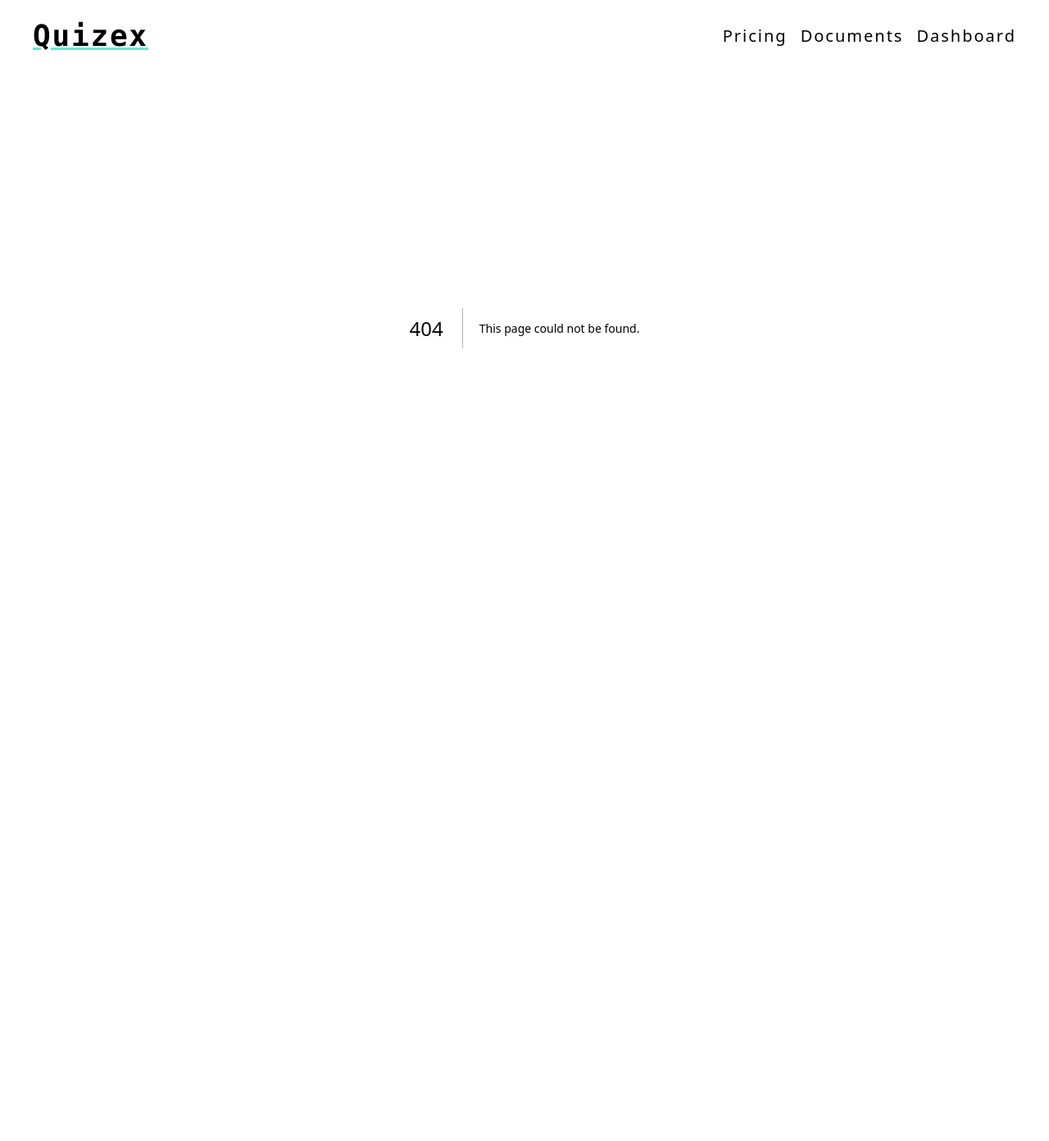
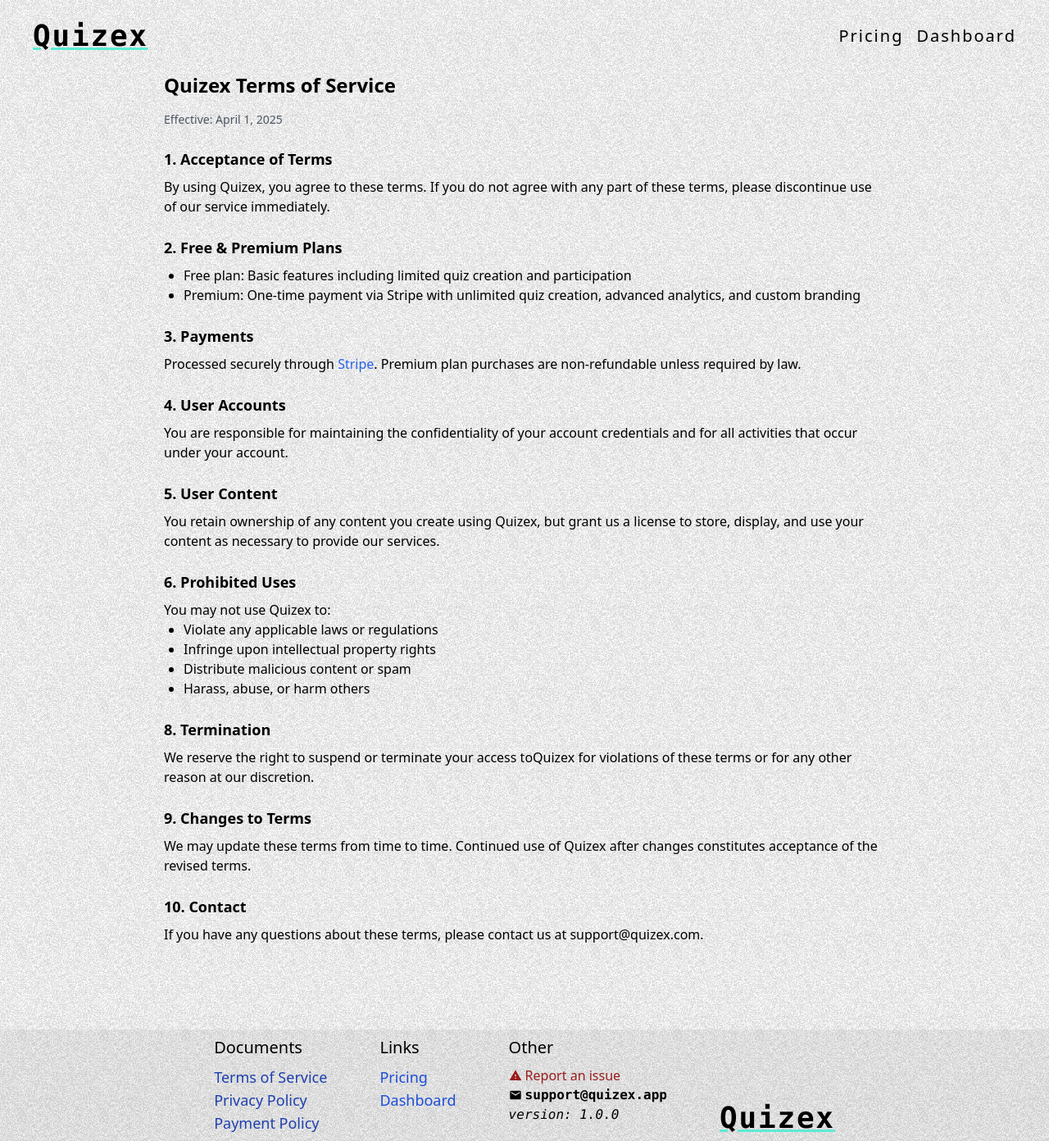
Before and after one commit to pecet3/quizex_pub, a Next.js app in the folder landingpage/: page /terms-of-service in a window 1280 px wide. Before the commit this address had no page. Shown: the whole page at 82% size. Before the commit the page ends 800 px from the top, so only its background shows below. Built offline with nearby package versions, Linux system fonts and the light colour scheme.

Commit message:
many things done for landing page

```diff
--- a/landingpage/app/documents/layout.tsx
+++ /dev/null
@@ -1,12 +0,0 @@
-export default function RootLayout({
-  children,
-}: Readonly<{
-  children: React.ReactNode;
-}>) {
-  return (
-    <main className="max-w-4xl w-full m-auto p-2">
-      <div className="mt-20"></div>
-      {children}
-    </main>
-  );
-}
--- a/landingpage/app/documents/page.tsx
+++ /dev/null
@@ -1,23 +0,0 @@
-import Link from "next/link";
-
-export default function Home() {
-  return (
-    <>
-      <label htmlFor="documents-list" className="text-2xl">
-        Documents:
-      </label>
-      <ul id="documents-list" className="list-disc ml-6 text-lg my-2">
-        <li>
-          <Link href="/documents/terms-of-service" className="text-blue-800">
-            Terms of Service
-          </Link>
-        </li>
-        <li>
-          <Link href="/documents/privacy-policy" className="text-blue-800">
-            Privacy Policy
-          </Link>
-        </li>
-      </ul>
-    </>
-  );
-}
--- a/landingpage/app/layout.tsx
+++ b/landingpage/app/layout.tsx
@@ -2,6 +2,7 @@ import type { Metadata } from "next";
 import localFont from "next/font/local";
 import "./globals.css";
 import { Navbar } from "../components/Navbar";
+import { Footer } from "@/components/Footer";
 
 const geistSans = localFont({
   src: "./fonts/GeistVF.woff",
@@ -31,6 +32,7 @@ export default function RootLayout({
       >
         <Navbar />
         {children}
+        <Footer />
       </body>
     </html>
   );
--- a/landingpage/app/page.tsx
+++ b/landingpage/app/page.tsx
@@ -6,6 +6,7 @@ import { useInView } from "react-intersection-observer";
 import { MdQuestionMark } from "react-icons/md";
 import { GrDiamond } from "react-icons/gr";
 import Link from "next/link";
+import { links } from "@/links";
 
 export default function Home() {
   const [ref1, inView1] = useInView({ triggerOnce: false, threshold: 0.5 });
@@ -70,7 +71,7 @@ export default function Home() {
               className="btn ring-2 ring-black bg-purple-200"
             >
               <Link
-                href="https://play.quizex.app/"
+                href={links.app}
                 className="flex items-center gap-2 font-mono text-xl sm:text-2xl"
               >
                 <FaRegCirclePlay size={32} color="black" /> Play
--- a/landingpage/app/documents/privacy-policy/page.tsx
+++ b/landingpage/app/privacy-policy/page.tsx
@@ -1,5 +1,5 @@
 /* eslint-disable */
-import { Section, TableRow } from "@/components/DocumentElements";
+import { Section, TableRow } from "@/components/DocumentsCompontents";
 
 export default function Home() {
   const companyName = "Quizex";
@@ -7,7 +7,9 @@ export default function Home() {
   const contactEmail = "support@quizex.com";
 
   return (
-    <>
+    <main className="max-w-4xl w-full m-auto p-2 min-h-[72vh]">
+      <div className="mt-20"></div>
+
       <h1 className="text-2xl font-bold mb-4">Privacy Policy</h1>
       <p className="text-sm text-gray-600">Effective: {effectiveDate}</p>
 
@@ -113,9 +115,9 @@ export default function Home() {
             of our Service.
           </p>
 
-          <table className="w-full border-collapse">
+          <table className="w-full border-collapse my-6">
             <thead>
-              <tr className="bg-gray-50">
+              <tr className="">
                 <th className="p-3 text-left">Purpose</th>
                 <th className="p-3 text-left">Provider</th>
               </tr>
@@ -171,6 +173,6 @@ export default function Home() {
           </p>
         </Section>
       </div>
-    </>
+    </main>
   );
 }
--- a/landingpage/app/documents/terms-of-service/page.tsx
+++ b/landingpage/app/terms-of-service/page.tsx
@@ -1,5 +1,5 @@
 /* eslint-disable */
-import { Section } from "@/components/DocumentElements";
+import { Section } from "@/components/DocumentsCompontents";
 import Link from "next/link";
 
 export default function Home() {
@@ -7,7 +7,9 @@ export default function Home() {
   const effectiveDate = "April 1, 2025";
 
   return (
-    <>
+    <main className="max-w-4xl w-full m-auto p-2 min-h-[72vh]">
+      <div className="mt-20"></div>
+
       <h1 className="text-2xl font-bold mb-4">{appName} Terms of Service</h1>
       <p className="text-sm text-gray-600">Effective: {effectiveDate}</p>
 
@@ -92,6 +94,6 @@ export default function Home() {
           </p>
         </Section>
       </div>
-    </>
+    </main>
   );
 }
--- a/landingpage/components/DocumentElements.tsx
+++ /dev/null
@@ -1,25 +0,0 @@
-export const Section = ({
-  title,
-  children,
-}: {
-  title: string;
-  children: React.ReactNode;
-}) => (
-  <div className="mb-6">
-    <h2 className="text-lg font-semibold mb-2">{title}</h2>
-    {children}
-  </div>
-);
-
-export const TableRow = ({
-  purpose,
-  provider,
-}: {
-  purpose: string;
-  provider: string;
-}) => (
-  <tr className="border-t hover:bg-gray-50">
-    <td className="p-3">{purpose}</td>
-    <td className="p-3">{provider}</td>
-  </tr>
-);
--- /dev/null
+++ b/landingpage/components/DocumentsCompontents.tsx
@@ -0,0 +1,59 @@
+import { links } from "@/links";
+import Link from "next/link";
+
+export const Section = ({
+  title,
+  children,
+}: {
+  title: string;
+  children: React.ReactNode;
+}) => (
+  <div className="mb-6">
+    <h2 className="text-lg font-semibold mb-2">{title}</h2>
+    {children}
+  </div>
+);
+
+export const TableRow = ({
+  purpose,
+  provider,
+}: {
+  purpose: string;
+  provider: string;
+}) => (
+  <tr className="border-t">
+    <td className="p-3">{purpose}</td>
+    <td className="p-3">{provider}</td>
+  </tr>
+);
+
+export const DocsList = () => {
+  return (
+    <ul className="text-lg">
+      <li>
+        <Link
+          href={links.landingPage + "/terms-of-service"}
+          className="text-blue-800"
+        >
+          Terms of Service
+        </Link>
+      </li>
+      <li>
+        <Link
+          href={links.landingPage + "/privacy-policy"}
+          className="text-blue-800"
+        >
+          Privacy Policy
+        </Link>
+      </li>
+      <li>
+        <Link
+          href={links.landingPage + "/payment-policy"}
+          className="text-blue-800"
+        >
+          Payment Policy
+        </Link>
+      </li>
+    </ul>
+  );
+};
--- /dev/null
+++ b/landingpage/components/Footer.tsx
@@ -0,0 +1,50 @@
+import { MdEmail, MdWarning } from "react-icons/md";
+import { DocsList } from "./DocumentsCompontents";
+import { Logo } from "./Logo";
+import Link from "next/link";
+import { links } from "@/links";
+
+export const Footer = () => {
+  return (
+    <footer
+      className="px-4 sm:px-8 md:px-36  mt-12 md:mt-24 p-2
+      text-justify gap-16 flex md:flex-row flex-col items-start justify-center
+       bg-black bg-opacity-5 "
+    >
+      <section className="">
+        <p className="text-xl mb-2">Documents</p>
+        <DocsList />
+      </section>
+      <section className="">
+        <p className="text-xl mb-2 ">Links</p>
+        <ul className="text-blue-700 text-lg">
+          <li>
+            <Link href={links.landingPage + "/pricing"}>Pricing</Link>
+          </li>
+          <li>
+            <Link href={links.app}>Dashboard</Link>
+          </li>
+        </ul>
+      </section>
+      <section className="flex flex-col justify-end">
+        <p className="text-xl mb-2">Other</p>
+        <Link
+          href={links.app + "/report-issue"}
+          className="flex items-center text-red-800 gap-1"
+        >
+          <MdWarning /> Report an issue
+        </Link>
+        <div>
+          <p className="font-mono flex gap-1  items-center font-bold">
+            <MdEmail /> support@quizex.app
+          </p>
+
+          <p className="font-mono italic">version: 1.0.0</p>
+        </div>
+      </section>
+      <section className="self-end ">
+        <Logo />
+      </section>
+    </footer>
+  );
+};
--- /dev/null
+++ b/landingpage/components/Logo.tsx
@@ -0,0 +1,13 @@
+import Link from "next/link";
+
+export const Logo = () => {
+  return (
+    <Link
+      href="/"
+      className="flex-none tracking-wider font-mono text-4xl
+             underline decoration-teal-300   font-bold"
+    >
+      Quizex
+    </Link>
+  );
+};
--- a/landingpage/components/Navbar.tsx
+++ b/landingpage/components/Navbar.tsx
@@ -5,6 +5,8 @@ import Link from "next/link";
 import { FiMenu, FiX } from "react-icons/fi";
 import { useInView } from "react-intersection-observer";
 import { usePathname } from "next/navigation";
+import { Logo } from "./Logo";
+import { links } from "@/links";
 
 export const Navbar = () => {
   const [isMenuOpen, setIsMenuOpen] = useState(false);
@@ -44,30 +46,25 @@ export const Navbar = () => {
         <motion.h1
           initial={{ opacity: 0, y: -20 }}
           animate={{ opacity: 1, y: 0 }}
-          transition={{ duration: 0.5, delay: 2 }}
-          className=" flex-none tracking-wider font-mono text-4xl
-             underline decoration-teal-300   font-bold"
+          transition={{ duration: 0.5, delay: 1.5 }}
         >
           {!isHomePage ? (
-            <Link href="/" className="">
-              Quizex
-            </Link>
+            <Logo />
           ) : (
-            <Link href="/" className="opacity-0">
-              Quizex
-            </Link>
+            <div className="opacity-0">
+              <Logo />
+            </div>
           )}
         </motion.h1>
 
         <motion.div
           initial={{ opacity: 0, y: -20 }}
           animate={{ opacity: 1, y: 0 }}
-          transition={{ duration: 0.5, delay: 2 }}
+          transition={{ duration: 0.5, delay: 1.2 }}
           className="hidden md:flex gap-2 sm:gap-4  items-center font-extralight tracking-widest"
         >
           <Link href="/pricing">Pricing</Link>
-          <Link href="/documents">Documents</Link>
-          <Link href="https://play.quizex.app">Dashboard</Link>
+          <Link href={links.app}>Dashboard</Link>
         </motion.div>
 
         <div className="md:hidden flex items-center">
@@ -93,9 +90,8 @@ export const Navbar = () => {
             <Link href="/pricing" onClick={toggleMenu}>
               Pricing
             </Link>
-            <Link href="/documents">Documents</Link>
 
-            <Link href="https://play.quizex.app" onClick={toggleMenu}>
+            <Link href={links.app} onClick={toggleMenu}>
               Dashboard
             </Link>
           </div>
--- /dev/null
+++ b/landingpage/links.ts
@@ -0,0 +1,4 @@
+export const links = {
+    landingPage: "/",
+    app: "https://play.quizex.app"
+}
```
